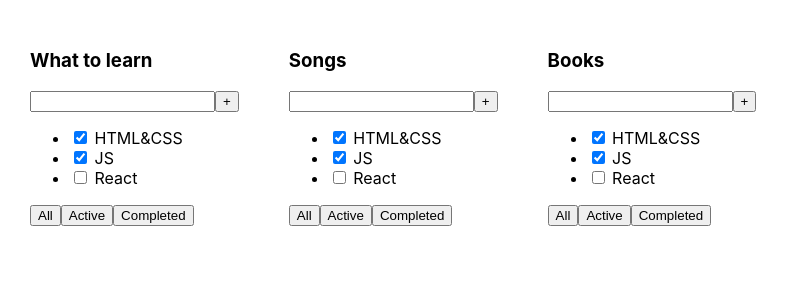
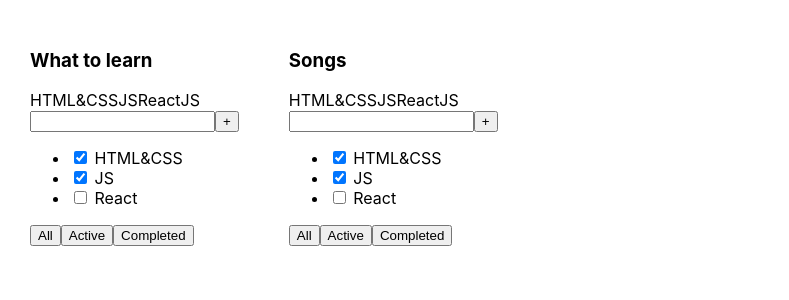
Before and after one commit to Setnad1177/todolist-advanced, a React (Create React App) app: page / in a window 1280 px wide. Shown: the top 300 px of the page, without its empty margins (0-789 px from the left). Built offline with nearby package versions, Linux system fonts and the light colour scheme.

Commit message:
Props, types (2)

```diff
--- a/src/App.tsx
+++ b/src/App.tsx
@@ -1,13 +1,30 @@
-import React from 'react';
-import './App.css';
-import {Todolist} from './Todolist'
+import React from "react";
+import "./App.css";
+import {Todolist} from "./Todolist"
+
+export type TaskType = {
+    id: number
+    title: string
+    isDone: boolean
+}
 
 export function App() {
+    const tasks1: Array<TaskType> = [
+        {id: 1, title: "HTML&CSS", isDone: true},
+        {id: 2, title: "JS", isDone: true},
+        {id: 3, title: "ReactJS", isDone: false},
+    ]
+
+    const tasks2 = [
+        {id: 1, title: "Hello world", isDone: true},
+        {id: 2, title: "I am Happy", isDone: false},
+        {id: 3, title: "Yo", isDone: "false"},
+    ]
+
     return (
         <div className="App">
-            <Todolist title="What to learn"/>
-            <Todolist title="Songs"/>
-            <Todolist title="Books"/>
+            <Todolist title="What to learn" tasks={tasks1}/>
+            <Todolist title="Songs" tasks={tasks1}/>
         </div>
     );
 }
--- a/src/Todolist.tsx
+++ b/src/Todolist.tsx
@@ -1,15 +1,30 @@
-import React from 'react'
+import React from "react"
+import {TaskType} from "./App";
 
-export const Todolist = (props: any) => {
+type PropsType = {
+    title: string
+    subTitle?: string
+    description?: string
+    tasks: TaskType[]
+}
+
+export const Todolist = ({title, tasks}: PropsType) => {
 
 
     return (
         <div>
-            <h3>{props.title}</h3>
+
+            <h3>{title}</h3>
+            {/*<h4>{subTitle}</h4>*/}
+            {/*<p>{description}</p>*/}
+
+            <div>{tasks.map(t => t.title)}</div>
+
             <div>
                 <input/>
                 <button>+</button>
             </div>
+
             <ul>
                 <li>
                     <input type="checkbox" checked={true}/> <span>HTML&CSS</span>
@@ -21,11 +36,13 @@ export const Todolist = (props: any) => {
                     <input type="checkbox" checked={false}/> <span>React</span>
                 </li>
             </ul>
+
             <div>
                 <button>All</button>
                 <button>Active</button>
                 <button>Completed</button>
             </div>
+
         </div>
     )
 }
```
